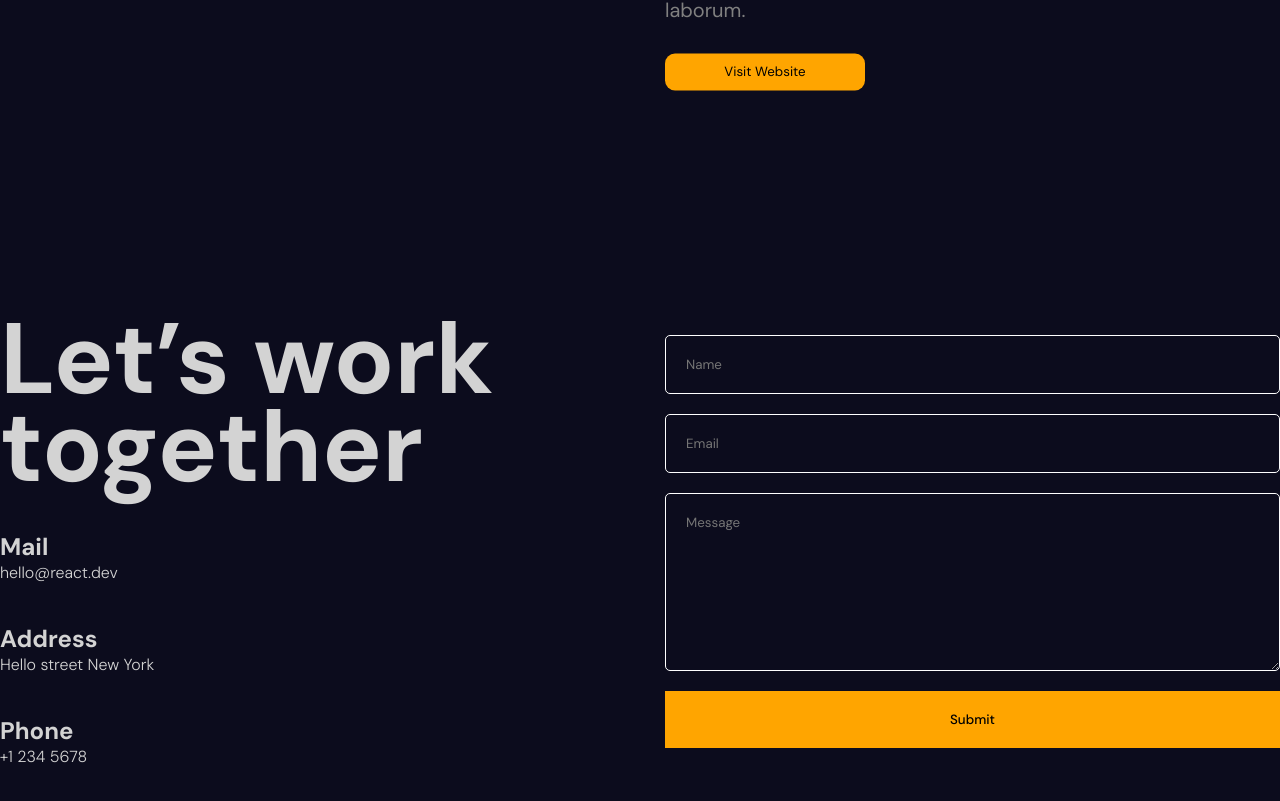
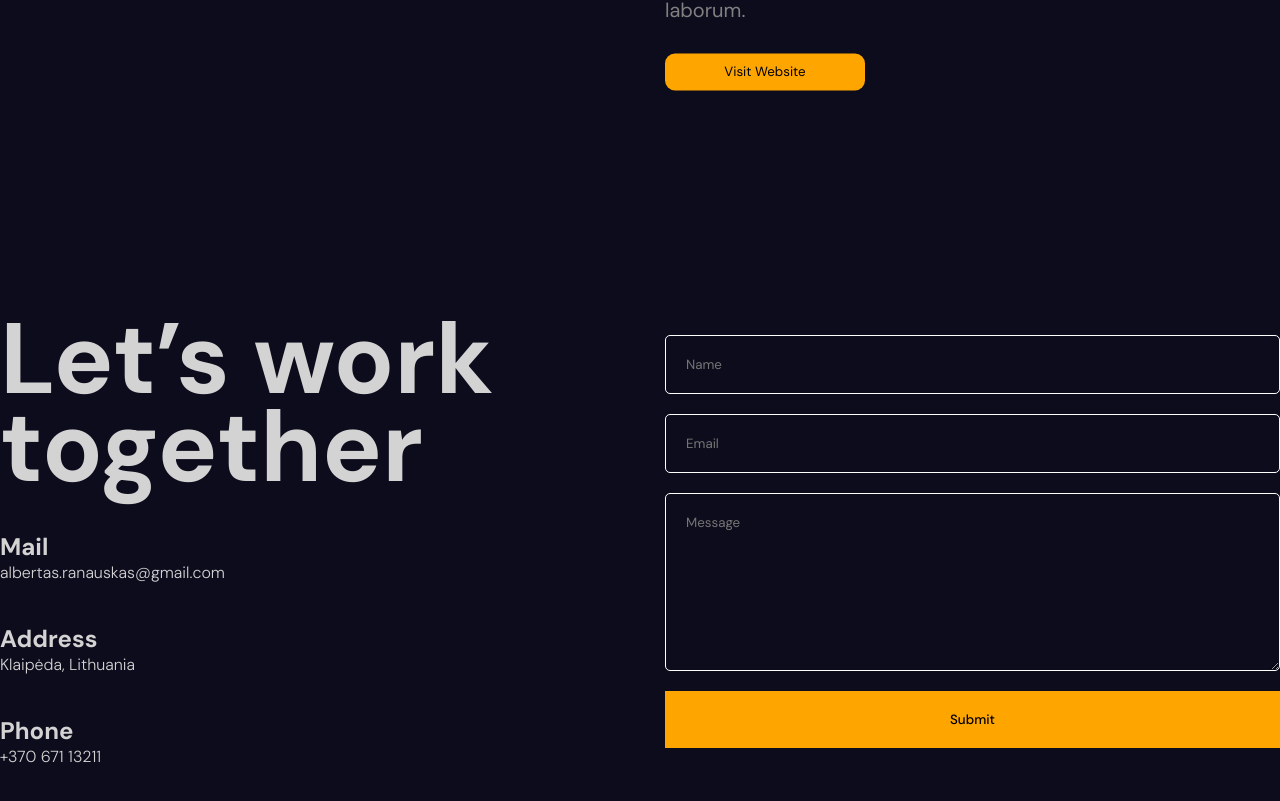
Before and after one commit to Albertinou/portfolio, a React (Vite) app: page / in a window 1280 px wide. Shown: the part 5612-6413 px from the top of the page. Built offline with nearby package versions, Linux system fonts and the light colour scheme.

Commit message:
minor fixes

```diff
--- a/index.html
+++ b/index.html
@@ -4,7 +4,7 @@
     <meta charset="UTF-8" />
     <meta name="viewport" content="width=device-width, initial-scale=1.0" />
     <link href="https://fonts.googleapis.com/css2?family=DM+Sans:ital,opsz,wght@0,9..40,100;0,9..40,200;0,9..40,300;0,9..40,400;0,9..40,500;0,9..40,600;0,9..40,700;0,9..40,800;0,9..40,900;0,9..40,1000;1,9..40,100;1,9..40,1000&display=swap" rel="stylesheet">
-    <title>ALbertas portfolio</title>
+    <title>Albertas Ranauskas</title>
   </head>
   <body>
     <div id="root"></div>
--- a/src/components/contact/Contact.jsx
+++ b/src/components/contact/Contact.jsx
@@ -58,15 +58,15 @@ const Contact = () => {
         <motion.h1 variants={variants}>Let’s work together</motion.h1>
         <motion.div className="item" variants={variants}>
           <h2>Mail</h2>
-          <span>hello@react.dev</span>
+          <span style={{ userSelect: "none" }}>albertas.ranauskas@gmail.com</span>
         </motion.div>
         <motion.div className="item" variants={variants}>
           <h2>Address</h2>
-          <span>Hello street New York</span>
+          <span>Klaipėda, Lithuania</span>
         </motion.div>
         <motion.div className="item" variants={variants}>
           <h2>Phone</h2>
-          <span>+1 234 5678</span>
+          <span style={{ userSelect: "none" }}>+370 671 13211</span>
         </motion.div>
       </motion.div>
       <div className="formContainer">
--- a/src/components/portfolio/Portfolio.jsx
+++ b/src/components/portfolio/Portfolio.jsx
@@ -51,7 +51,7 @@ const Single = ({ item }) => {
           <motion.div className="textContainer" style={{ y }}>
             <h2>{item.title}</h2>
             <p>{item.desc}</p>
-            <a href={item.link} target="_blank" rel="noopener noreferrer">
+            <a href={item.link} target="_blank">
               <button>Visit Website</button>
             </a>
 
```
